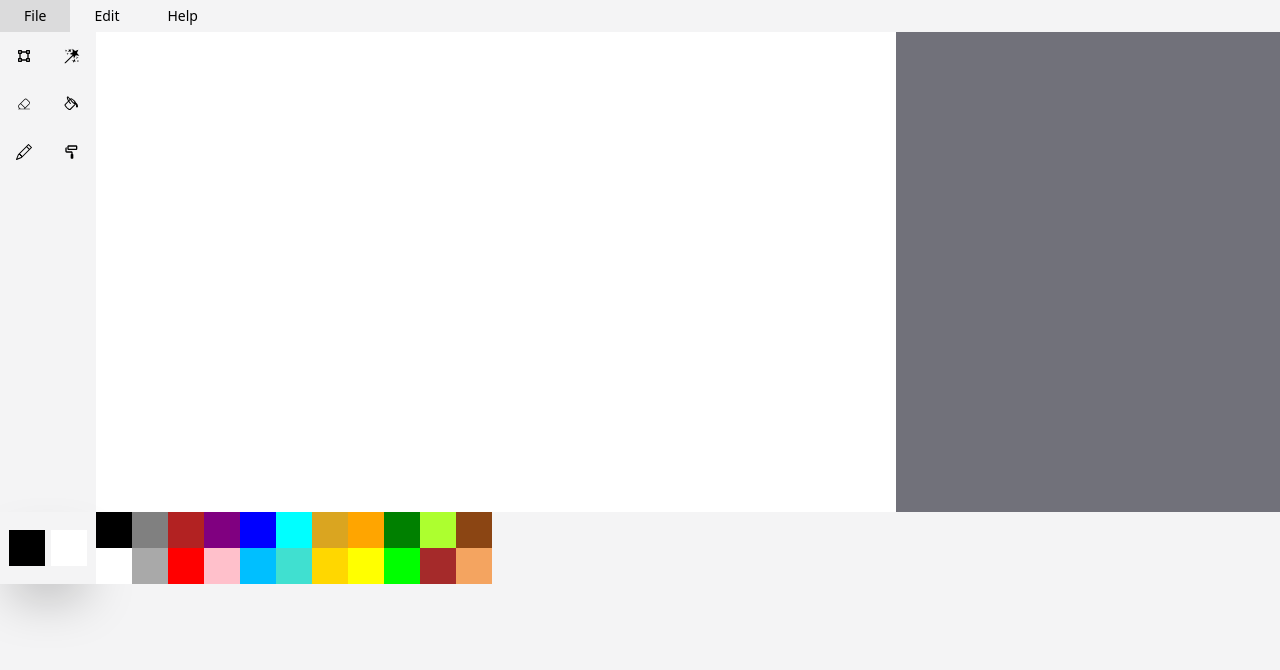
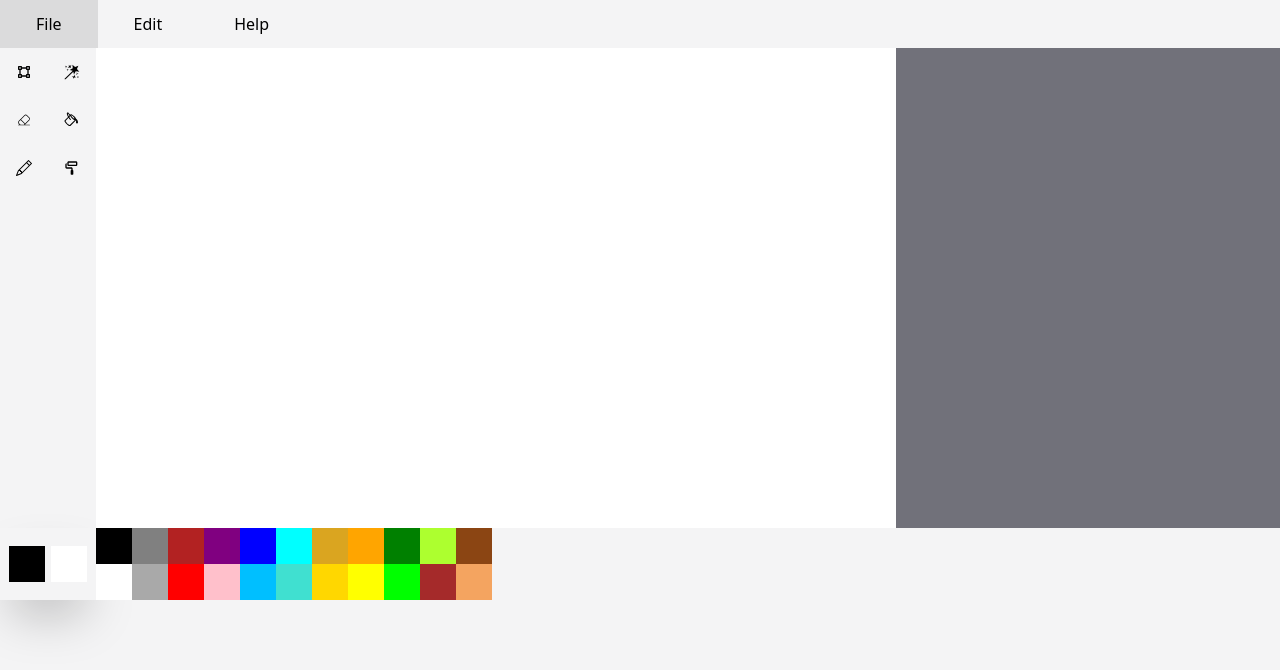
Before and after one commit to GabrielGMartinsBr/gm-paint, a React (Vite) app: page / in a window 1280 px wide. Shown: the top 670 px of the page. Built offline with nearby package versions, Linux system fonts and the light colour scheme.

Commit message:
change menu bar style

```diff
--- a/src/paint/MenuBar.tsx
+++ b/src/paint/MenuBar.tsx
@@ -12,7 +12,7 @@ export default function MenuBar() {
 
 function MenuButton(props: PropsWithChildren) {
     return (
-        <button className="px-6 py-1.5 text-sm hover:bg-black/10">
+        <button className="px-9 py-3 text-base hover:bg-black/10">
             {props.children}
         </button>
     )
```
